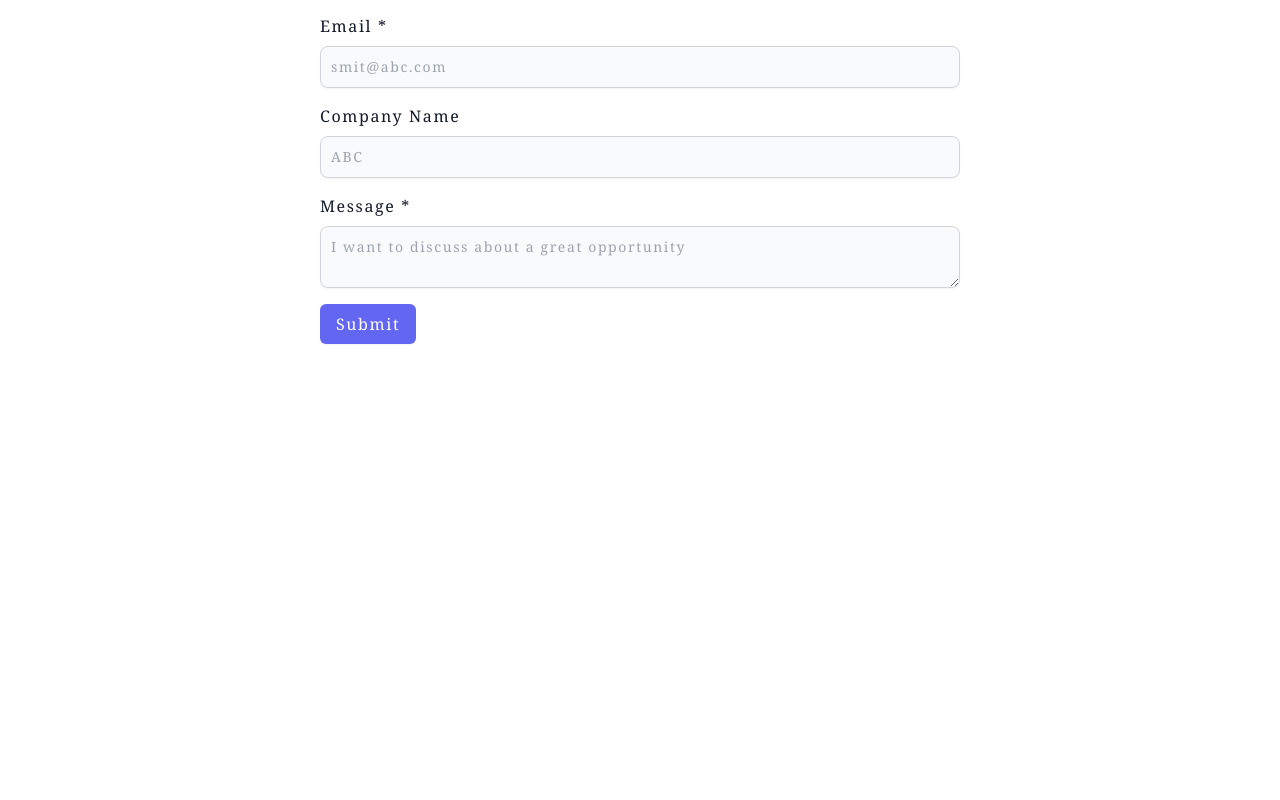
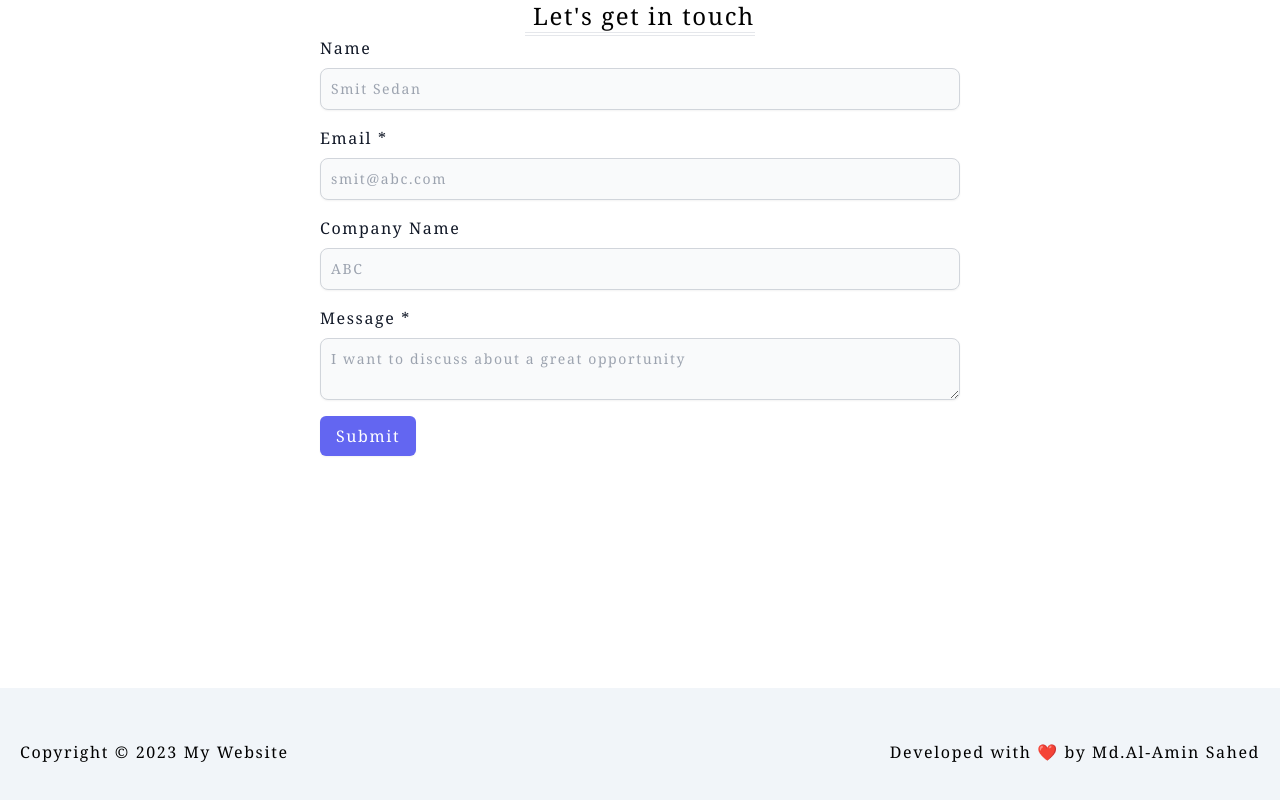
Before and after one commit to alaminsahed/portfolio-theme, a Next.js app: page / in a window 1280 px wide. Shown: the part 6110-6910 px from the top of the page. Before the commit the page ends 6494 px from the top, so only its background shows below. Built offline with nearby package versions, Linux system fonts and the light colour scheme.

Commit message:
feat: footer

```diff
--- a/app/(homePage)/page.tsx
+++ b/app/(homePage)/page.tsx
@@ -9,6 +9,7 @@
 import Projects from "../components/Projects";
 import Blogs from "../components/Blogs";
 import Contact from "../components/Contact";
+import Footer from "../components/Footer";
 
 export default function Home() {
   const [theme, setTheme] = useState<string | null>("light");
@@ -29,6 +30,7 @@
       <Projects />
       <Blogs />
       <Contact />
+      <Footer />
     </>
   );
 }
--- a/app/components/Contact.tsx
+++ b/app/components/Contact.tsx
@@ -47,7 +47,10 @@
   const onSubmit = (data: FormData) => console.log(data);
 
   return (
-    <div className="flex flex-col items-center py-10" id="contact">
+    <div
+      className="flex flex-col items-center py-10 h-screen justify-center"
+      id="contact"
+    >
       <div className="flex flex-col items-center border-b-4 border-double">
         <h2 className="text-2xl sm:text-4xl text-[#040c2c] dark:text-slate-400 font-bold">
           <Slide bottom cascade>
--- /dev/null
+++ b/app/components/Footer.tsx
@@ -0,0 +1,20 @@
+import React from "react";
+
+const Footer = () => {
+  return (
+    <footer className="bg-slate-100 text-black dark:text-white dark:bg-black py-5 mt-20">
+      <div className="container mx-auto py-8">
+        <div className="flex justify-between items-center mx-5">
+          <div>
+            <p>Copyright &copy; 2023 My Website</p>
+          </div>
+          <div>
+            <p>Developed with ❤️ by Md.Al-Amin Sahed</p>
+          </div>
+        </div>
+      </div>
+    </footer>
+  );
+};
+
+export default Footer;
```
